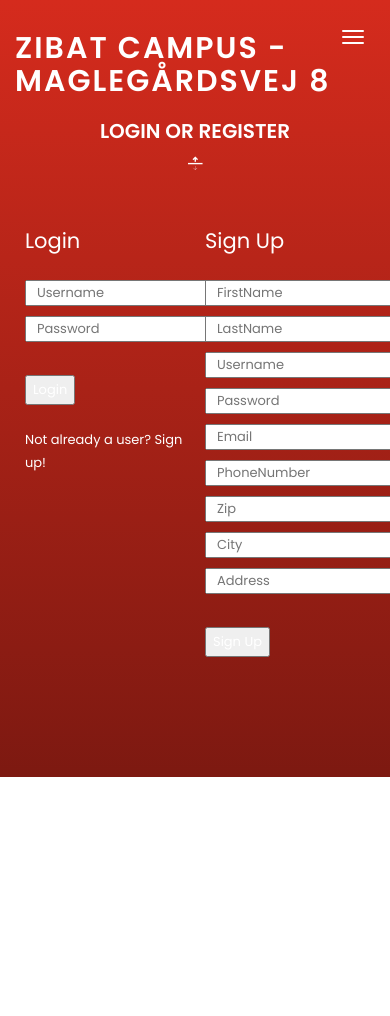
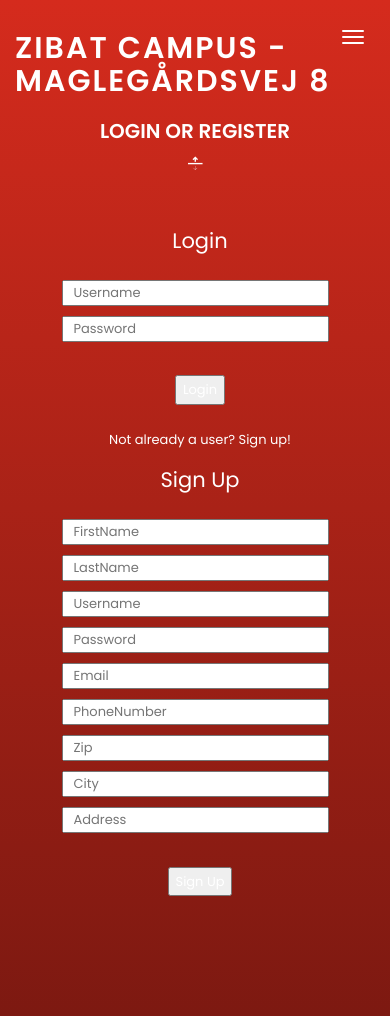
Before and after one commit to qitsuk/Mandatory-Campus-Project, a PHP site: page /login.html in a window 390 px wide; the page is wider, and only the part inside the window is pictured. Before the commit the page ends 777 px from the top of that part, so only its background shows below. Run offline with PHP 8.4, Linux system fonts and the light colour scheme.

Commit message:
css styling mobile login

```diff
--- a/web/vrar/css/responsive.css
+++ b/web/vrar/css/responsive.css
@@ -96,7 +96,13 @@
 
 /* Wide Mobile Layout: 480px. */
 
-@media only screen and (min-width: 480px) and (max-width: 767px) {}
+@media only screen and (min-width: 480px) and (max-width: 767px) {
+.float-left{
+
+width:60%;
+
+}
+}
 
 
 /* Our own stuff */
@@ -106,4 +112,9 @@
         margin-top: -30px !important;
         padding-top: 0px !important;
     }
+	.float-left{
+		width:100%;
+		text-align:center;
+		margin:auto;
+	}
 }
```
